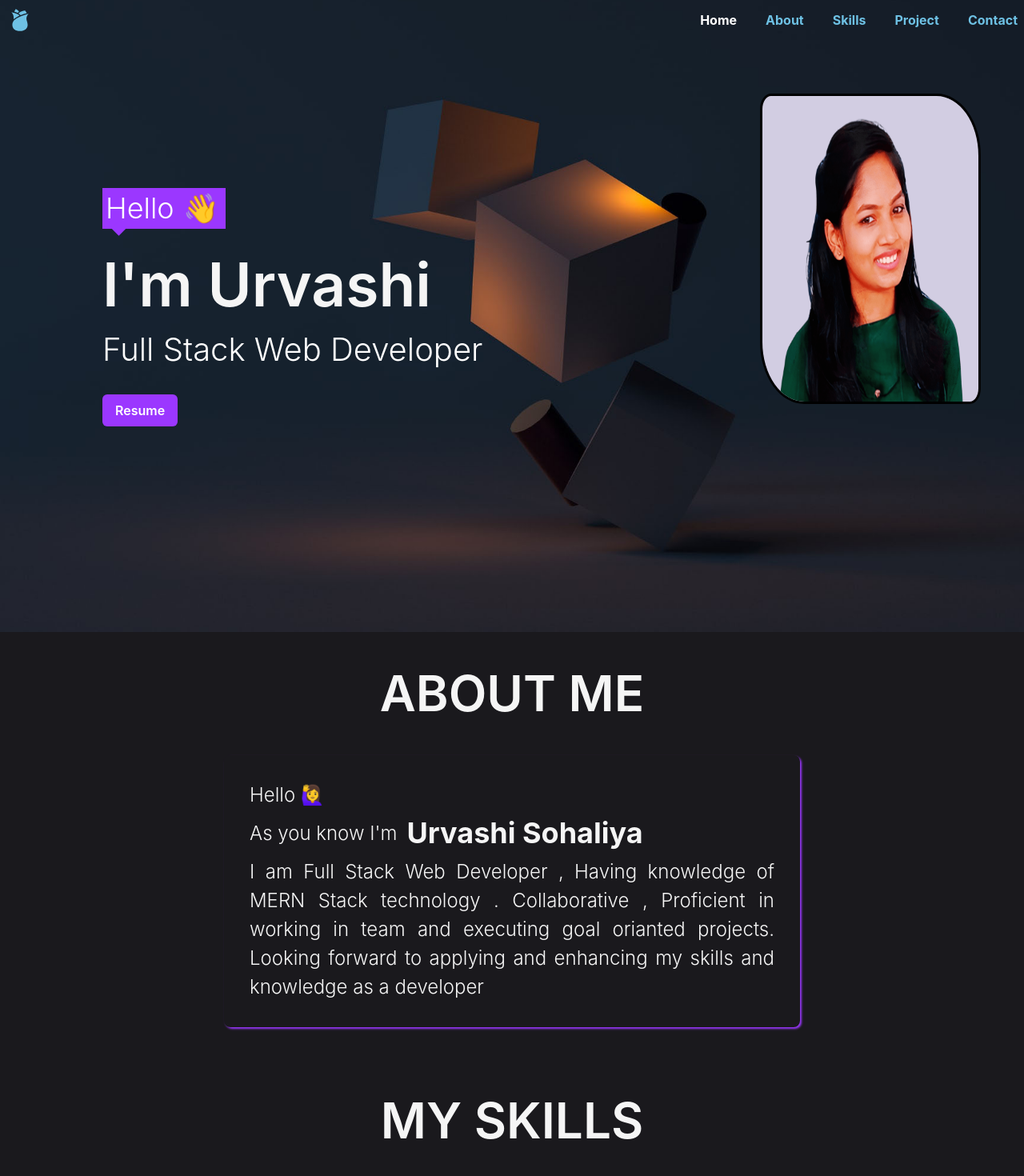
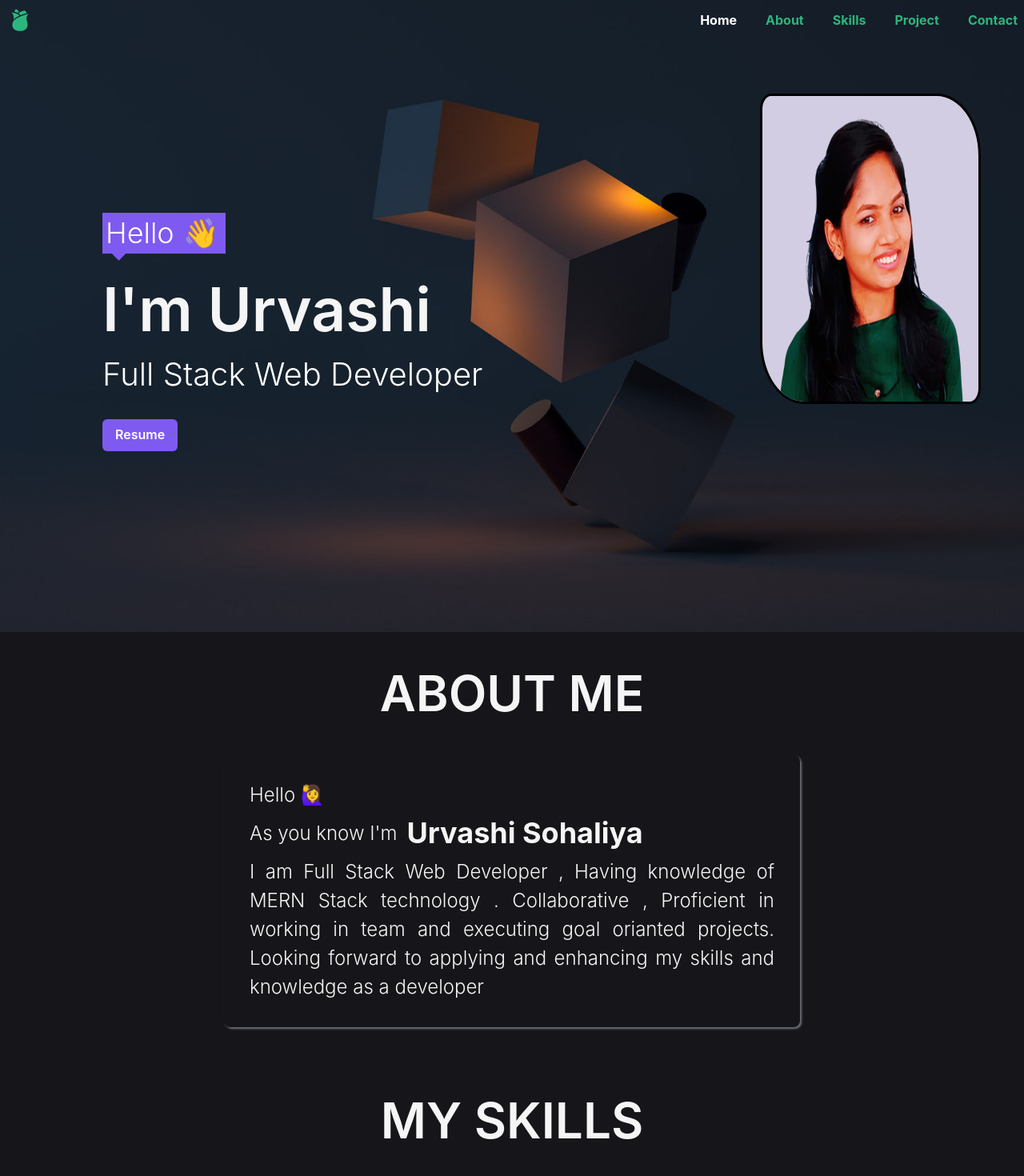
Before and after one commit to UrvashiSohaliya2511/UrvashiSohaliya2511.github.io, a React (Create React App) app: page / in a window 1280 px wide. Shown: the top 1470 px of the page at 80% size. Built offline with nearby package versions, Linux system fonts and the light colour scheme.

Commit message:
nav change

```diff
--- a/src/componants/About.jsx
+++ b/src/componants/About.jsx
@@ -3,7 +3,7 @@ import React from "react";
 import { arrow } from "./style/theme";
 const About = () => {
   return (
-    <Box id="about" pt={5} p={10} bg="#1a191d">
+    <Box id="about" pt={5} p={10} bg="#16161a">
       {/* <Box m="auto" w={["30%", "25%", "30%", "20%"]}> */}
       {/* <Heading fontWeight="300" color="white" bg="pink">
           About Me
@@ -19,12 +19,12 @@ const About = () => {
         color="whitesmoke"
         textAlign="justify"
         fontSize="24px"
-        w={["98%", "90%", "70%", "60%"]}
+        w={["100%", "95%", "70%", "60%"]}
         m="auto"
         mt={10}
         p={8}
         borderRadius="8px"
-        boxShadow="#9b37ff 1.95px 1.95px 2.6px"
+        boxShadow="#72757e 1.95px 1.95px 2.6px"
       >
         <Text> Hello 🙋‍♀️</Text>
         <Flex gap={3} align="center">
--- a/src/componants/Contact.jsx
+++ b/src/componants/Contact.jsx
@@ -1,4 +1,13 @@
-import { Box, Flex, Heading, Text, Stack, SimpleGrid } from "@chakra-ui/react";
+import {
+  Box,
+  Flex,
+  Heading,
+  Text,
+  Stack,
+  SimpleGrid,
+  Show,
+  Link,
+} from "@chakra-ui/react";
 import React from "react";
 import { IoIosCall, IoMdMail, IoLogoLinkedin } from "react-icons/io";
 import { arrow } from "./style/theme";
@@ -14,7 +23,7 @@ const Contact = () => {
     cursor: "pointer",
   };
   return (
-    <Box id="contact" pb={10} pt={10} bg="#101010">
+    <Box id="contact" pb={10} pt={10} bg="#16161a">
       {/* <Heading fontSize="62px" fontWeight=" 600" color="whiteSmoke">
         CONTACT ME
       </Heading> */}
@@ -24,7 +33,7 @@ const Contact = () => {
         </Heading>
         <Box style={arrow} bg="#9b37ff"></Box>
       </Box> */}
-
+      <Show above="lg">
         <Flex justify="space-between" align="center" p={3}>
           <Flex
             fontSize="34px"
@@ -34,10 +43,20 @@ const Contact = () => {
             color="white"
           >
             <Box style={iconstyle} _hover={iconhover}>
+              <Link
+                href="https://www.linkedin.com/in/urvashi-sohaliya-012919235/"
+                target="_blank"
+              >
                 <IoLogoLinkedin />
+              </Link>
             </Box>
             <Box style={iconstyle} _hover={iconhover}>
+              <Link
+                href="https://github.com/UrvashiSohaliya2511"
+                target="_blank"
+              >
                 <BsGithub />
+              </Link>
             </Box>
           </Flex>
           <SimpleGrid>
@@ -63,6 +82,41 @@ const Contact = () => {
             </Flex>
           </SimpleGrid>
         </Flex>
+      </Show>
+      <Show below="lg">
+        <Stack fontSize="34px" gap={3} color="white" pl={3}>
+          <Flex align="center" gap={3}>
+            <Box style={iconstyle} _hover={iconhover}>
+              <IoIosCall />
+            </Box>
+            <Text fontSize="20px">+91 6351938080</Text>
+          </Flex>
+          <Flex align="center" gap={3}>
+            <Box style={iconstyle} _hover={iconhover}>
+              <IoMdMail />
+            </Box>
+            <Text fontSize="20px">urvashisohaliya00@gmail.com</Text>
+          </Flex>
+          <Flex fontSize="34px" align="center" gap={12} color="white">
+            <Box style={iconstyle} _hover={iconhover}>
+              <Link
+                href="https://www.linkedin.com/in/urvashi-sohaliya-012919235/"
+                target="_blank"
+              >
+                <IoLogoLinkedin />
+              </Link>
+            </Box>
+            <Box style={iconstyle} _hover={iconhover}>
+              <Link
+                href="https://github.com/UrvashiSohaliya2511"
+                target="_blank"
+              >
+                <BsGithub />
+              </Link>
+            </Box>
+          </Flex>
+        </Stack>
+      </Show>
     </Box>
   );
 };
--- a/src/componants/Home.jsx
+++ b/src/componants/Home.jsx
@@ -44,9 +44,9 @@ const Home = () => {
             justify="center"
             pl={"10%"}
           >
-            <Box w={["30%", "25%", "30%", "20%"]}>
-              <Flex gap={2} bg="pink" p={1} align="center">
-                <Heading fontWeight="300" color="white">
+            <Box w={["30%", "25%", "30%", "20%"]} mt={"8%"}>
+              <Flex gap={2} bg="#7f5af0" p={1} align="center">
+                <Heading fontWeight="300" color="#fffffe">
                   Hello
                 </Heading>
                 <Heading className="hand">👋</Heading>
@@ -54,16 +54,39 @@ const Home = () => {
 
               <Box style={arrow} bg="pink"></Box>
             </Box>
-            <Heading fontSize="75px" fontWeight=" 600" color="whiteSmoke">
+            <Heading
+              fontSize={["60px", "60px", "75px"]}
+              fontWeight=" 600"
+              color="whiteSmoke"
+            >
               I'm Urvashi
             </Heading>
-            <Heading fontSize="40px" color="white" fontWeight=" 300">
+            <Heading
+              fontSize={["25px", "30px", "40px"]}
+              color="white"
+              fontWeight=" 300"
+            >
               Full Stack Web Developer
             </Heading>
             <Flex align="center" gap={5}>
-              <Button bg="pink" color="white" mt="5">
-                Resume
-              </Button>
+              <Link
+                href="https://drive.google.com/file/d/1fbJPx0eHsoJcbgDrDtKzfV84s7caBL67/view?usp=sharing"
+                target="_blank"
+              >
+                <Button
+                  bg="#7f5af0"
+                  color="#fffffe"
+                  mt="5"
+                  _hover={{
+                    bg: "whitesmoke",
+                    border: "2px solid #7f5af0",
+                    color: "#7f5af0",
+                    textDecoration: "none",
+                  }}
+                >
+                  Resume
+                </Button>
+              </Link>
             </Flex>
           </Stack>
           <Box
@@ -74,8 +97,8 @@ const Home = () => {
           >
             <Image
               src={profile}
-              w={["90%", "72%"]}
-              h={["90%", "85%", "50%", "50%"]}
+              w={["90%", "60%", "72%"]}
+              h={["80%", "70%", "50%", "50%"]}
               mt={["5%", "5%", "50%", "30%"]}
               bg="#d2cde2"
               border="3px solid black"
--- a/src/componants/Navbar.jsx
+++ b/src/componants/Navbar.jsx
@@ -1,9 +1,24 @@
 import React, { useEffect, useState } from "react";
 import { IoIosRose } from "react-icons/io";
-import { SimpleGrid, Flex, Stack } from "@chakra-ui/react";
+import {
+  SimpleGrid,
+  Drawer,
+  DrawerOverlay,
+  DrawerContent,
+  DrawerCloseButton,
+  Flex,
+  Button,
+  Stack,
+  useDisclosure,
+  Show,
+  Hide,
+} from "@chakra-ui/react";
+import { MdMenu } from "react-icons/md";
 import { Link } from "react-scroll";
 import "../componants/style/nav.css";
 const Navbar = () => {
+  const { isOpen, onOpen, onClose } = useDisclosure();
+  const btnRef = React.useRef();
   const [styletop, setstyletop] = useState("0");
   const navstyle = {
     position: "fixed",
@@ -24,14 +39,58 @@ const Navbar = () => {
   };
 
   return (
-    <Stack style={navstyle} bg="transperent" p={2} color="#6ec1e4">
+    <Stack style={navstyle} bg="transperent" p={2} color="#2cb67d">
+      <Show below="lg">
+        <MdMenu ref={btnRef} onClick={onOpen} fontSize="25px" />
+        <Drawer
+          isOpen={isOpen}
+          placement="right"
+          onClose={onClose}
+          finalFocusRef={btnRef}
+          size="xs"
+        >
+          <DrawerContent bg="whitesmoke">
+            <SimpleGrid
+              columns={1}
+              align="center"
+              justify="space-between"
+              id="navbar"
+            >
+              <Flex
+                align="center"
+                justify="right"
+                gap={9}
+                fontWeight="bold"
+                flexDirection="column"
+              >
+                <Link activeClass="active1" smooth spy to="home">
+                  Home
+                </Link>
+                <Link activeClass="active1" smooth spy to="about">
+                  About
+                </Link>
+                <Link activeClass="active1" smooth spy to="skill">
+                  Skills
+                </Link>
+                <Link activeClass="active1" smooth spy to="projects">
+                  Project
+                </Link>
+                <Link activeClass="active1" smooth spy to="contact">
+                  Contact
+                </Link>
+              </Flex>
+            </SimpleGrid>
+          </DrawerContent>
+        </Drawer>
+      </Show>
+      <Show above="lg">
         <SimpleGrid
           columns={2}
           align="center"
           justify="space-between"
           id="navbar"
         >
-        <IoIosRose fontSize="34px" color="#6ec1e4" />
+          <IoIosRose fontSize="34px" color="#2cb67d" />
           <Flex
             columns={5}
             align="center"
@@ -56,6 +115,7 @@ const Navbar = () => {
             </Link>
           </Flex>
         </SimpleGrid>
+      </Show>
     </Stack>
   );
 };
--- a/src/componants/Project.jsx
+++ b/src/componants/Project.jsx
@@ -27,7 +27,7 @@ const cardStyle = {
   color: "#1A1A1D",
 };
 const imgcardstyle = {
-  marginTop: "-130px",
+  marginTop: "-113px",
 };
 const Project = () => {
   return (
@@ -49,8 +49,8 @@ const Project = () => {
         pt={"5%"}
         pb={"5%"}
       >
-        <Box w="70%" m="auto" className="card">
-          <Stack w="100%" h={"370px"} style={cardStyle}>
+        <Box w={["100%", "90%", "73%"]} m="auto" className="card">
+          <Stack w="100%" h={"380px"} style={cardStyle}>
             <Heading fontSize="150%">NORDSTROMRACK.COM - CLONE</Heading>
             <Text>
               Nordstromrack.com is an apparel and accessories e-commerce website
@@ -90,13 +90,14 @@ const Project = () => {
             />
           </Box>
         </Box>
-        <Box w="70%" m="auto" className="card">
-          <Stack w="100%" h={"370px"} style={cardStyle}>
+        <Box w={["100%", "90%", "73%"]} m="auto" className="card">
+          <Stack w="100%" h={"380px"} style={cardStyle}>
             <Heading fontSize="150%">BESTBUY.COM - CLONE</Heading>
             <Text>
               Bestbuy.com is an e-commerce website for various electronic
               products like laptops, home appliances, etc.
             </Text>
+            <Text>Working Area : Cart functionality & Navbar</Text>
             <Text>
               Collaborative project with 6 team-members , executed in 5 days.
             </Text>
--- a/src/componants/style/nav.css
+++ b/src/componants/style/nav.css
@@ -5,3 +5,6 @@
 a:hover {
   cursor: pointer;
 }
+.active1 {
+  color: red;
+}
--- a/src/componants/style/project.css
+++ b/src/componants/style/project.css
@@ -10,6 +10,6 @@
   transform: scale(1.1);
 }
 #projects {
-  background-color: #1a191d;
+  background-color: #16161a;
   color: whitesmoke;
 }
--- a/src/componants/style/skill.css
+++ b/src/componants/style/skill.css
@@ -1,7 +1,7 @@
 /* #skillDiv {
 } */
 #skill {
-  background-color: #1a191d;
+  background-color: #16161a;
 }
 #skillDiv img {
   width: 70px;
--- a/src/componants/style/theme.jsx
+++ b/src/componants/style/theme.jsx
@@ -2,9 +2,9 @@ import { extendTheme } from "@chakra-ui/react";
 
 export const theme = extendTheme({
   colors: {
-    pink: "#9b37ff",
+    pink: "#7f5af0",
     lightpink: "#A16E83",
-    yellow: "#CEBC81",
+    yellow: "#2cb67d",
     peach: "#B19F9E",
   },
 });
```
Lines whose indentation alone changed are shown as unchanged.
